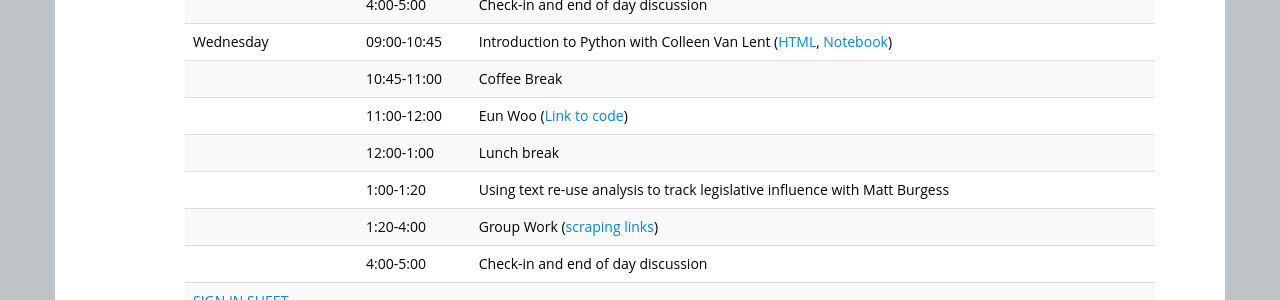
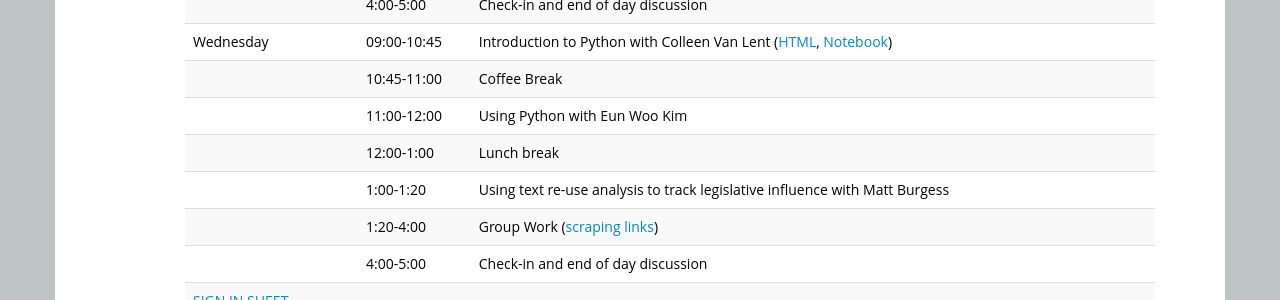
Before and after one commit to ICOSBigDataCamp/2018-summer-camp, a Jekyll site: the page built from index.html, in a window 1280 px wide and 900 px high, scrolled down 1216 px. Shown: the part 154-454 px from the top of the window. Built offline with Jekyll 4.4.1, drawn with Linux system fonts in a browser that asks for light colours.

Commit message:
Update index.html

```diff
--- a/index.html
+++ b/index.html
@@ -144,9 +144,7 @@ Organizing committee: Jerry Davis, H. V. Jagadish, Cliff Lampe, and Brian Noble
     (<a href="slides/ICOS-python-lecture.html">HTML</a>,
     <a href="slides/ICOS Python lecture2005.ipynb">Notebook</a>)</td> </tr>
   <tr> <td></td>        <td>10:45-11:00</td>   <td>Coffee Break</td> </tr>
-  <tr> <td></td>        <td>11:00-12:00</td>   <td>Eun Woo
-    (<a href="http://github.com/atwel/BigData2015">Link to code</a>)
-    </td> </tr>
+  <tr> <td></td>        <td>11:00-12:00</td>   <td>Using Python with Eun Woo Kim</td> </tr>
   <tr> <td></td>        <td>12:00-1:00</td>   <td>Lunch break</td> </tr>
   <tr> <td></td>        <td>1:00-1:20</td>    <td>Using text re-use analysis to track legislative influence with Matt Burgess</td> </tr>
   <tr> <td></td>        <td>1:20-4:00</td>    <td>Group Work
```
